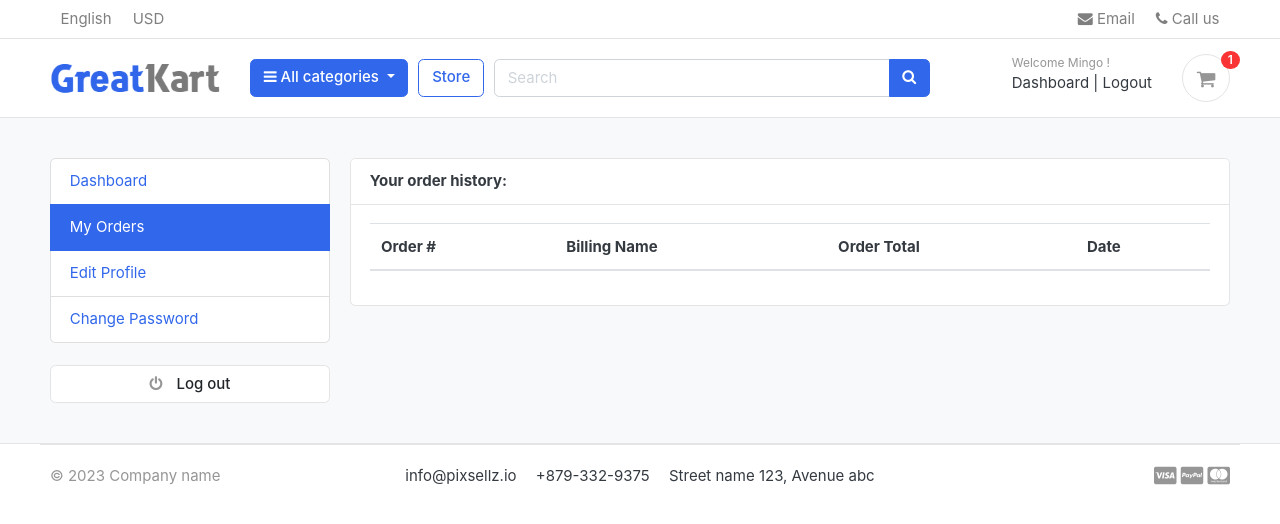
After one commit to iamkonrad/django_eshop, a Django app: page /accounts/my_orders/ in a window 1280 px wide. The commit adds this page. Shown: the top 524 px of the page. Run offline with Django 4.2, Linux system fonts and the light colour scheme; a user stored in the database is signed in; data comes from the database, SQL or seed files in the repository; lists and menus that the app fills with data are empty; some libraries are stand-ins or nearby versions; some web fonts are replaced.

Commit message:
MY ORDERS
Inside accounts views and urls creation of my_orders function and its corresponding path, the function will filter the orders by the user and is_ordered(True), then order by created_at,
creating a context dictionary  with orders key pair returend into my_orders.html template rendered by the function; creation of my_orders.html and styling it, adding a bootstrap hoverable rows table in
my_orders.html, so that "Your order history" will now display inside a table; Inside my_orders.html creating a for loop looping over model instances of Order model, populating the table with data retrieved from
the user's order; inside dashboard_sidebar.html adding if statements for the dashboard and my_orders, making them active if the url path matches current page: if a user will visit the dashboard,
then the dashboard button on the left side of the page will be highlighted, if it's my orders it will be the same for my orders, and so on

```diff
--- a/django_eshop/accounts/urls.py
+++ b/django_eshop/accounts/urls.py
@@ -14,4 +14,6 @@
     path('resetpassword_validate/<uidb64>/<token>/', views.resetpassword_validate, name='resetpassword_validate'),
     path('reset_password/', views.reset_password, name='reset_password'),
 
+    path('my_orders/',views.my_orders,name='my_orders',)
+
 ]
--- a/django_eshop/accounts/views.py
+++ b/django_eshop/accounts/views.py
@@ -211,3 +211,10 @@
             return redirect('reset_password')
     else:
         return render(request, 'accounts/reset_password.html')
+
+def my_orders(request):
+    orders = Order.objects.filter(user=request.user, is_ordered=True).order_by('-created_at')
+    context={
+        'orders':orders,
+    }
+    return render(request,'accounts/my-orders.html',context)
--- /dev/null
+++ b/django_eshop/templates/accounts/my-orders.html
@@ -0,0 +1,55 @@
+{% extends 'base.html' %}
+
+{% block content %}
+
+<section class="section-content padding-y bg">
+
+{% include 'includes/alerts.html' %}
+<div class="container">
+	<div class="row">
+{% include 'includes/dashboard_sidebar.html' %}
+	<main class="col-md-9">
+		<article class="card">
+		<header class="card-header">
+			<strong class="d-inline-block mr-3">Your order history:</strong>
+
+		</header>
+		<div class="card-body">
+			<div class="row">
+             <div class="col-md-12">
+            <table class="table table-hover">
+  <thead>
+    <tr>
+      <th scope="col">Order #</th>
+      <th scope="col">Billing Name</th>
+      <th scope="col">Order Total</th>
+      <th scope="col">Date</th>
+    </tr>
+  </thead>
+  <tbody>
+  {%  for order in orders %}
+    <tr>
+      <th scope="row">{{order.order_number}}</th>
+      <td>{{order.full_name}}</td>
+      <td>{{order.phone}}</td>
+      <td>${{ order.order_total }}</td>
+    <td>{{order.created_at}}</td>
+
+    </tr>
+  {% endfor %}
+  </tbody>
+</table>
+            </div>
+
+			</div> <!-- row.// -->
+
+		</div> <!-- table-responsive .end// -->
+		</article> <!-- order-group.// -->
+	</main>
+</div> <!-- row.// -->
+</div>
+
+
+</section>
+
+{% endblock %}
--- a/django_eshop/templates/includes/dashboard_sidebar.html
+++ b/django_eshop/templates/includes/dashboard_sidebar.html
@@ -1,8 +1,8 @@
 	<aside class="col-md-3">
 		<!--   SIDEBAR   -->
 		<ul class="list-group">
-			<a class="list-group-item active" href="#"> Dashboard </a>
-			<a class="list-group-item" href="#"> My Orders </a>
+			<a class="list-group-item {% if '/accounts/' == request.path%}active{% endif %}" href="{%url 'dashboard'%}"> Dashboard </a>
+			<a class="list-group-item {% if '/my_orders/' in request.path%}active{% endif %}" href="{%url 'my_orders'%}"> My Orders </a>
 			<a class="list-group-item" href="#"> Edit Profile </a>
 			<a class="list-group-item" href="#">Change Password</a>
 		</ul>
```
